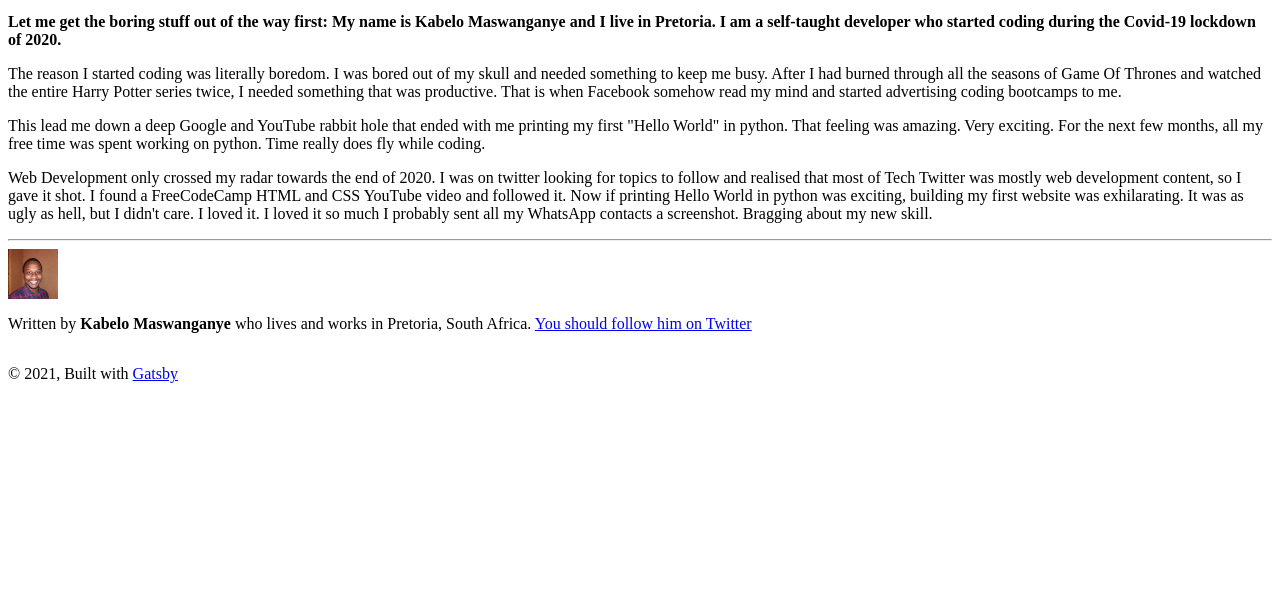
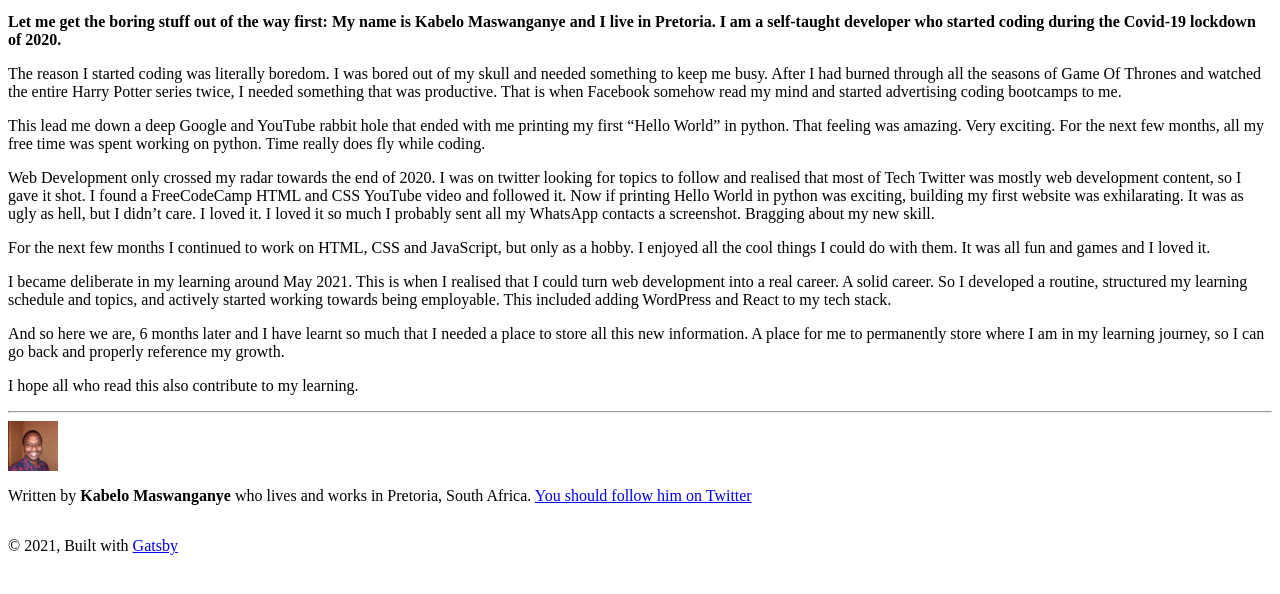
Before and after one commit to KabeloM06/my-blog, a Gatsby site: page /my-journey/ in a window 1280 px wide. Shown: the part 114-708 px from the top of the page. Built offline with nearby package versions, Linux system fonts and the light colour scheme; Gatsby itself is replaced by a stand-in of ours.

Commit message:
Finished First Blog Post

```diff
--- a/content/blog/my-journey/index.md
+++ b/content/blog/my-journey/index.md
@@ -4,12 +4,18 @@ date: "2021-12-06T22:12:03.284Z"
 description: "Allow me to introduce myself"
 ---
 
-**Let me get the boring stuff out of the way first:
- My name is Kabelo Maswanganye and I live in Pretoria.
-I am a self-taught developer who started coding during the Covid-19 lockdown of 2020.**
+**Let me get the boring stuff out of the way first: My name is Kabelo Maswanganye and I live in Pretoria. I am a self-taught developer who started coding during the Covid-19 lockdown of 2020.**
 
 The reason I started coding was literally boredom. I was bored out of my skull and needed something to keep me busy. After I had burned through all the seasons of Game Of Thrones and watched the entire Harry Potter series twice, I needed something that was productive. That is when Facebook somehow read my mind and started advertising coding bootcamps to me.
 
-This lead me down a deep Google and YouTube rabbit hole that ended with me printing my first "Hello World" in python. That feeling was amazing. Very exciting. For the next few months, all my free time was spent working on python. Time really does fly while coding.
+This lead me down a deep Google and YouTube rabbit hole that ended with me printing my first “Hello World” in python. That feeling was amazing. Very exciting. For the next few months, all my free time was spent working on python. Time really does fly while coding.
 
-Web Development only crossed my radar towards the end of 2020. I was on twitter looking for topics to follow and realised that most of Tech Twitter was mostly web development content, so I gave it shot. I found a FreeCodeCamp HTML and CSS YouTube video and followed it. Now if printing Hello World in python was exciting, building my first website was exhilarating. It was as ugly as hell, but I didn't care. I loved it. I loved it so much I probably sent all my WhatsApp contacts a screenshot. Bragging about my new skill.
+Web Development only crossed my radar towards the end of 2020. I was on twitter looking for topics to follow and realised that most of Tech Twitter was mostly web development content, so I gave it shot. I found a FreeCodeCamp HTML and CSS YouTube video and followed it. Now if printing Hello World in python was exciting, building my first website was exhilarating. It was as ugly as hell, but I didn’t care. I loved it. I loved it so much I probably sent all my WhatsApp contacts a screenshot. Bragging about my new skill.
+
+For the next few months I continued to work on HTML, CSS and JavaScript, but only as a hobby. I enjoyed all the cool things I could do with them. It was all fun and games and I loved it.
+
+I became deliberate in my learning around May 2021. This is when I realised that I could turn web development into a real career. A solid career. So I developed a routine, structured my learning schedule and topics, and actively started working towards being employable. This included adding WordPress and React to my tech stack.
+
+And so here we are, 6 months later and I have learnt so much that I needed a place to store all this new information. A place for me to permanently store where I am in my learning journey, so I can go back and properly reference my growth.
+
+I hope all who read this also contribute to my learning.
```
